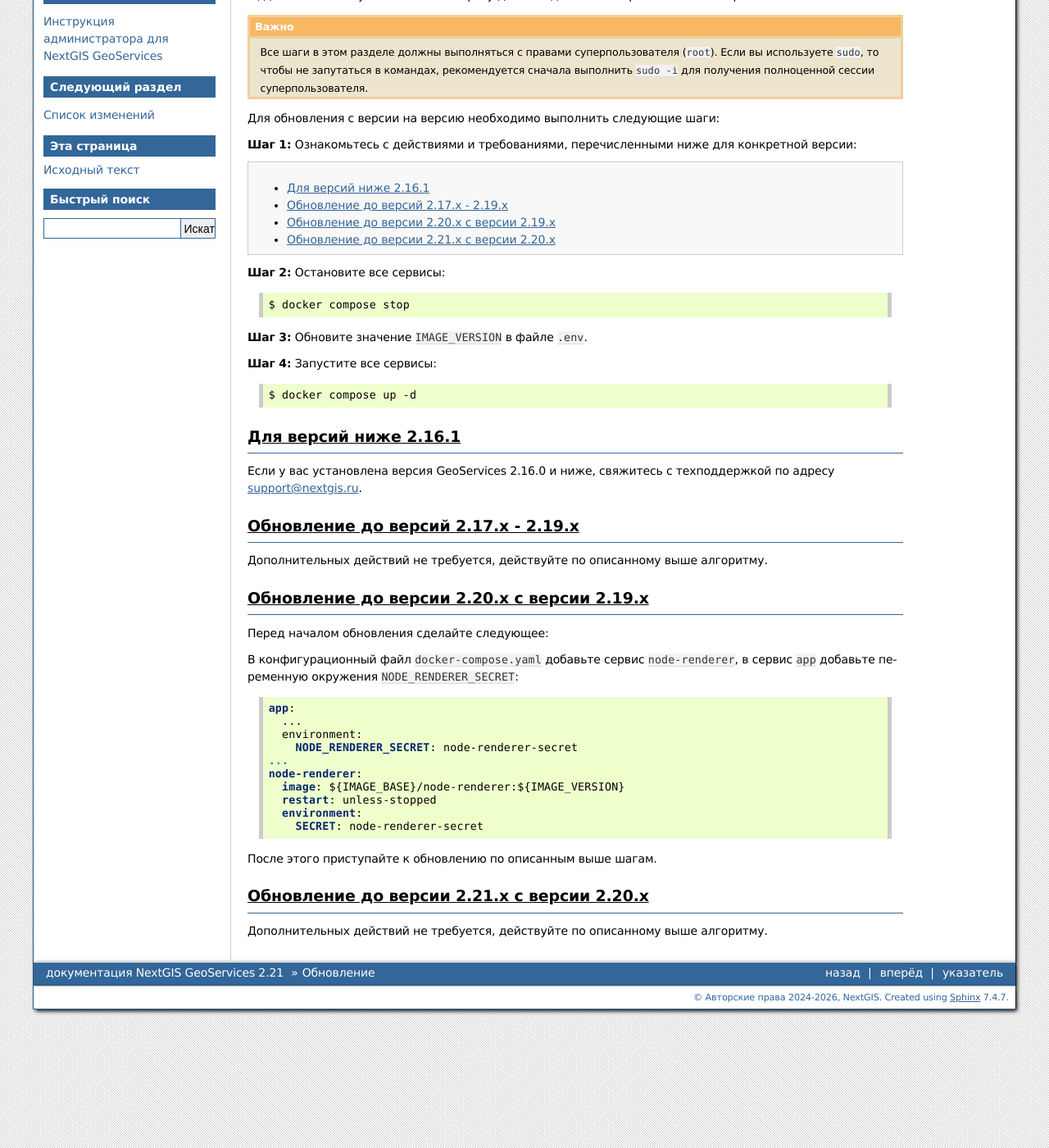
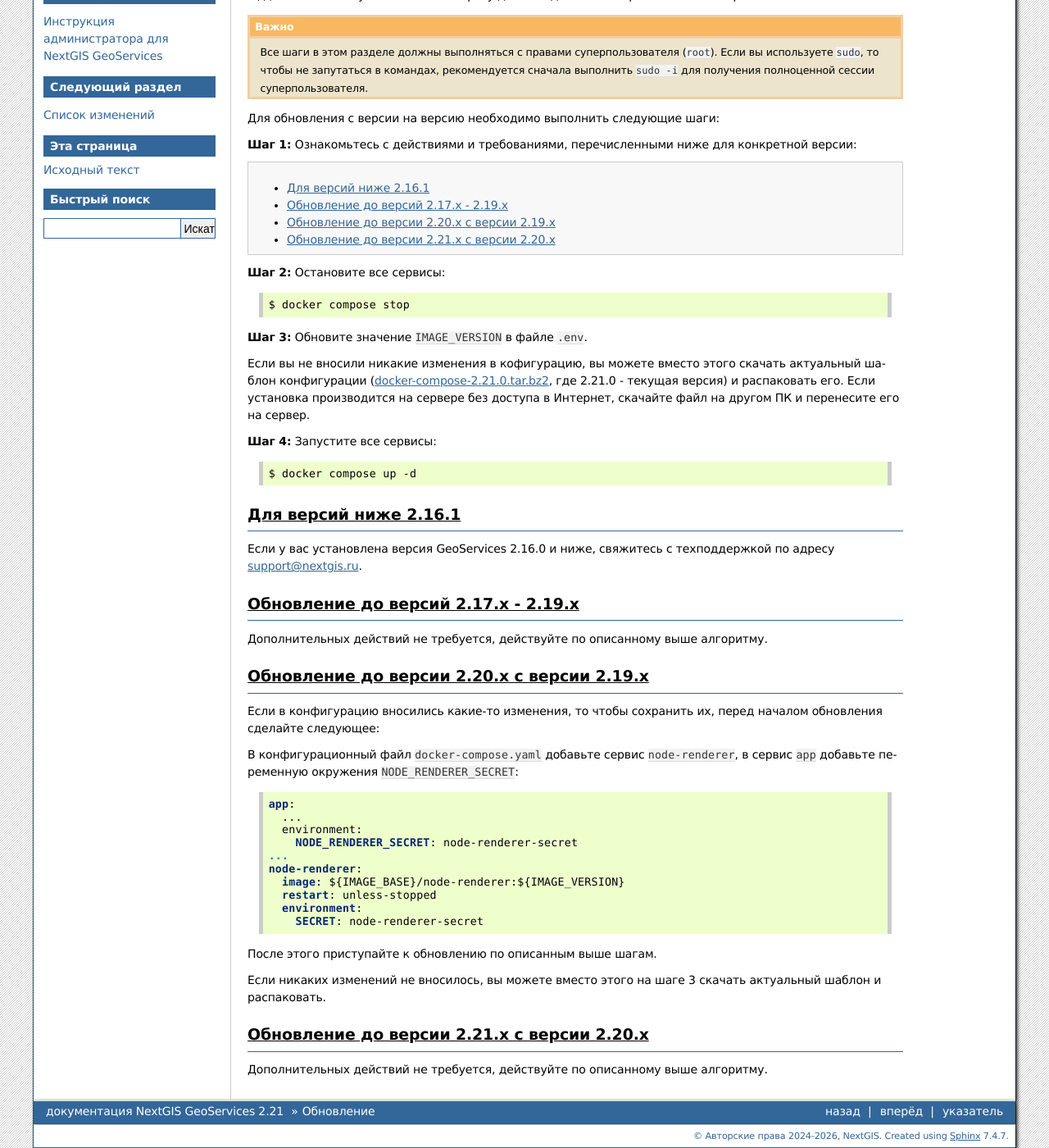
Before and after one commit to nextgis/docs_geoserv_prem, a Sphinx documentation site: the page built from source/upgrade.rst, in a window 1280 px wide and 1400 px high, scrolled down 264 px. Shown: the whole window at 82% size. Built offline with Sphinx 7.4.7, drawn with Linux system fonts in a browser that asks for light colours; formulas are drawn with MathJax 3.

Commit message:
Update upgrade.rst
Add option to download archive

```diff
--- a/source/upgrade.rst
+++ b/source/upgrade.rst
@@ -28,6 +28,8 @@
 
 **Шаг 3:** Обновите значение ``IMAGE_VERSION`` в файле ``.env``.
 
+Если вы не вносили никакие изменения в кофигурацию, вы можете вместо этого скачать актуальный шаблон конфигурации (`docker-compose-2.21.0.tar.bz2 <https://nextgis.com/onpremise/geoservices/docker-compose-2.21.0.tar.bz2>`_, где 2.21.0 - текущая версия) и распаковать его. Если установка производится на сервере без доступа в Интернет, скачайте файл на другом ПК и перенесите его на сервер.
+
 **Шаг 4:** Запустите все сервисы:
 
 .. code-block:: shell
@@ -47,7 +49,7 @@
 Обновление до версии 2.20.x с версии 2.19.x
 -------------------------------------------
 
-Перед началом обновления сделайте следующее:
+Если в конфигурацию вносились какие-то изменения, то чтобы сохранить их, перед началом обновления сделайте следующее:
 
 В конфигурационный файл ``docker-compose.yaml`` добавьте сервис ``node-renderer``, в сервис ``app`` добавьте переменную окружения ``NODE_RENDERER_SECRET``:
 
@@ -66,6 +68,10 @@
 
 После этого приступайте к обновлению по описанным выше шагам.
 
+Если никаких изменений не вносилось, вы можете вместо этого на шаге 3 скачать актуальный шаблон и распаковать.
+
+
+
 Обновление до версии 2.21.x с версии 2.20.x
 -------------------------------------------
 
```
